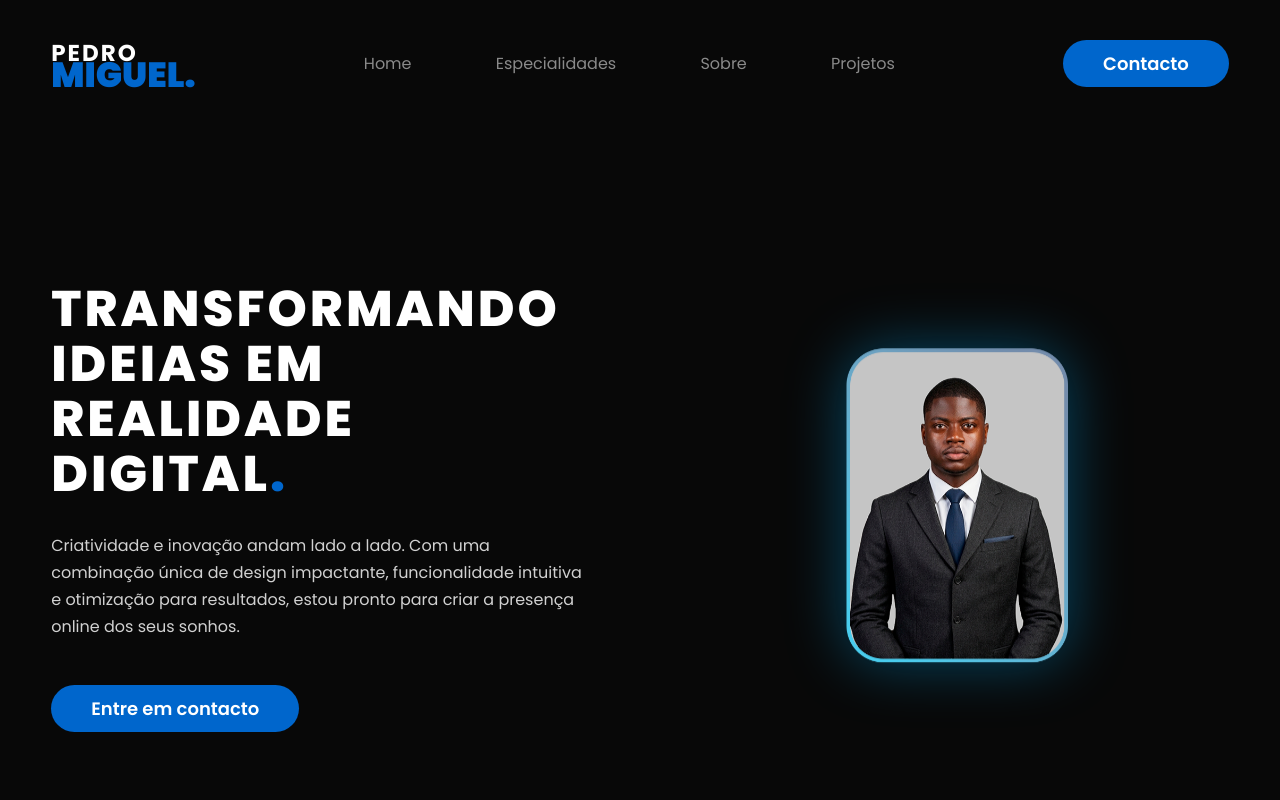
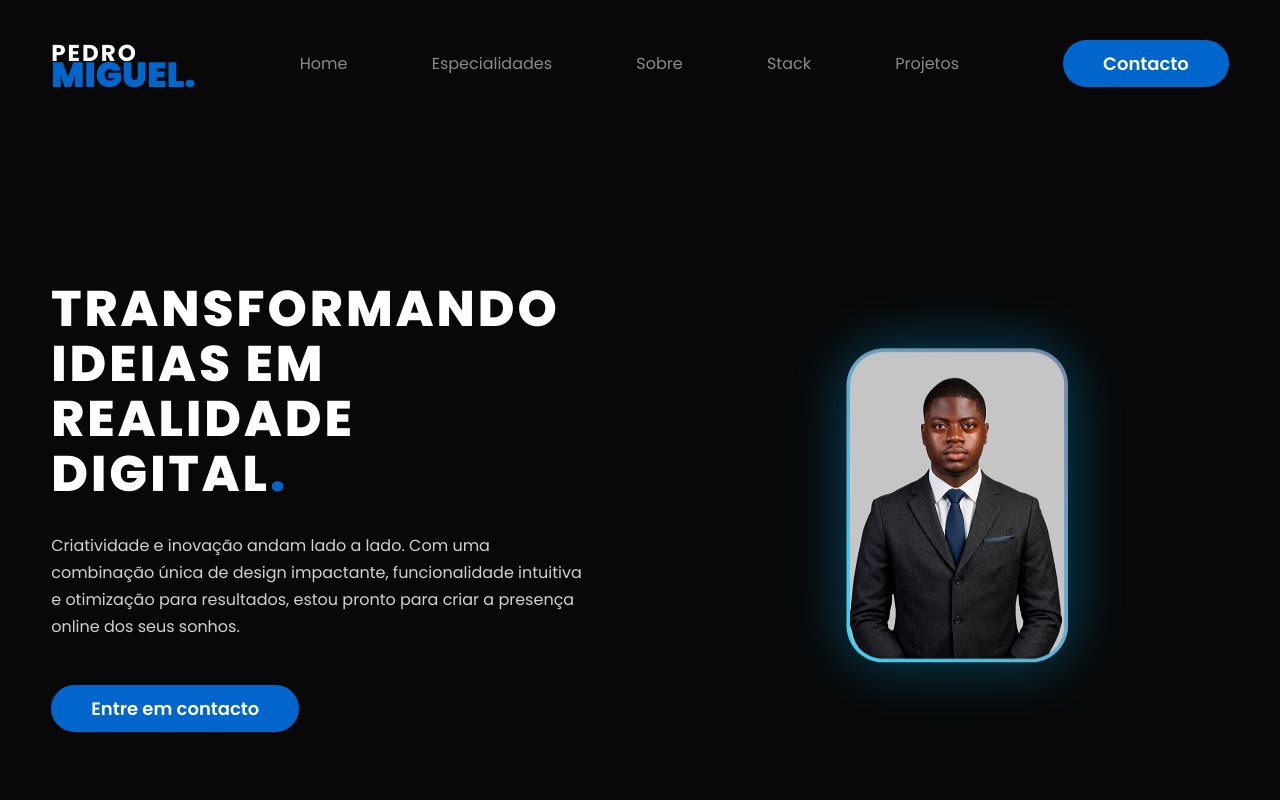
Before and after one commit to LufutoPedro/my-portfolio, a plain HTML site: page index.html in a window 1280 px wide. Shown: the top 800 px of the page. Drawn offline with nearby package versions, Linux system fonts and the light colour scheme; a script that the page names is missing.

Commit message:
Update index.html

```diff
--- a/index.html
+++ b/index.html
@@ -30,6 +30,7 @@
                     <li><a href="index.html">Home</a></li>
                     <li><a href="#especialidades">Especialidades</a></li>
                     <li><a href="#sobre">Sobre</a></li>
+                    <li><a href="#stack">Stack</a></li>
                     <li><a href="#projetos">Projetos</a></li>
                 </ul>
             </nav>
@@ -53,6 +54,7 @@
                         <li><a href="index.html">Home</a></li>
                         <li><a href="index.html#especialidades">Especialidades</a></li>
                         <li><a href="index.html#sobre">Sobre</a></li>
+                        <li><a href="index.html#stack">Stack</a></li>
                         <li><a href="index.html#projetos">Projetos</a></li>
                         <li><a href="contacto.html">Contacto</a></li>
                     </ul>
```
